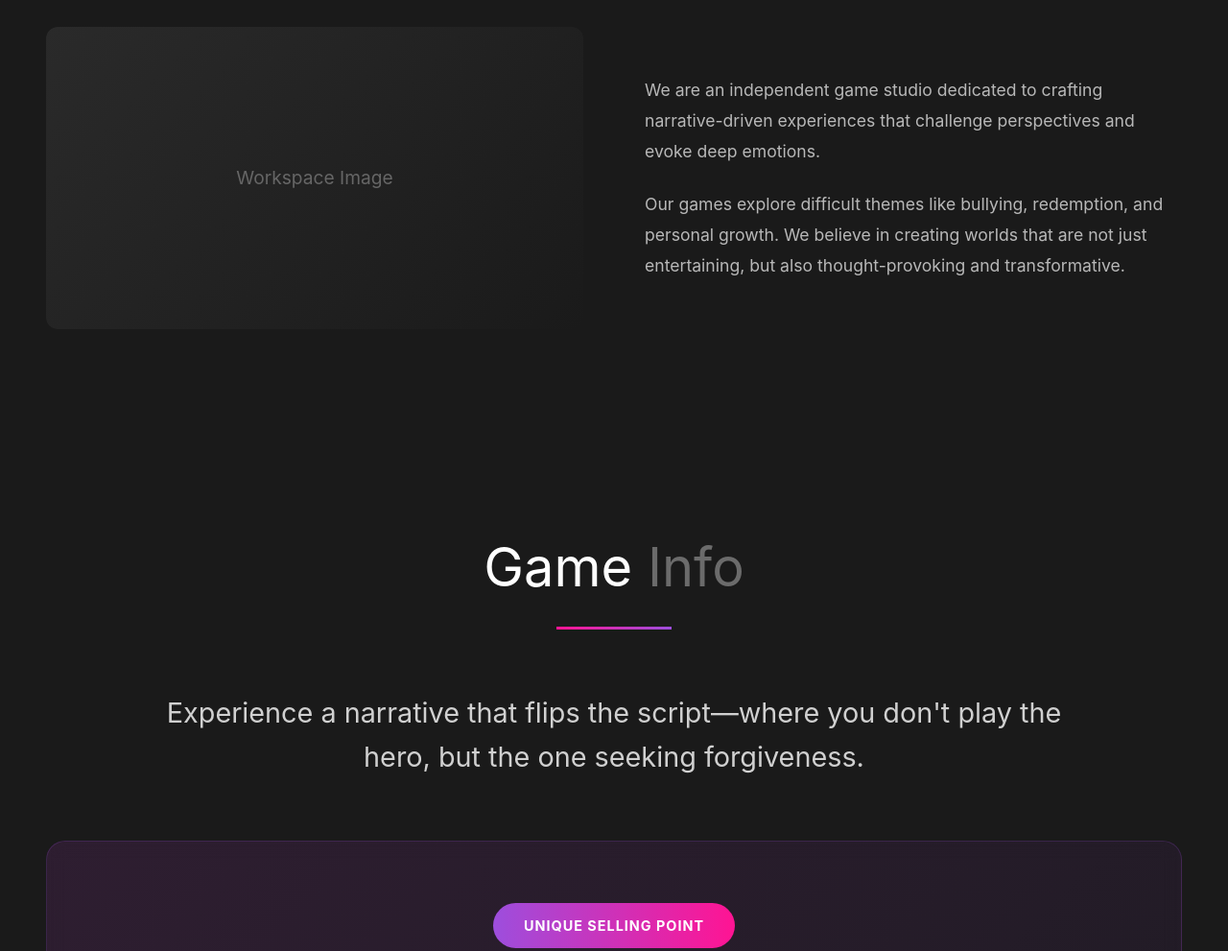
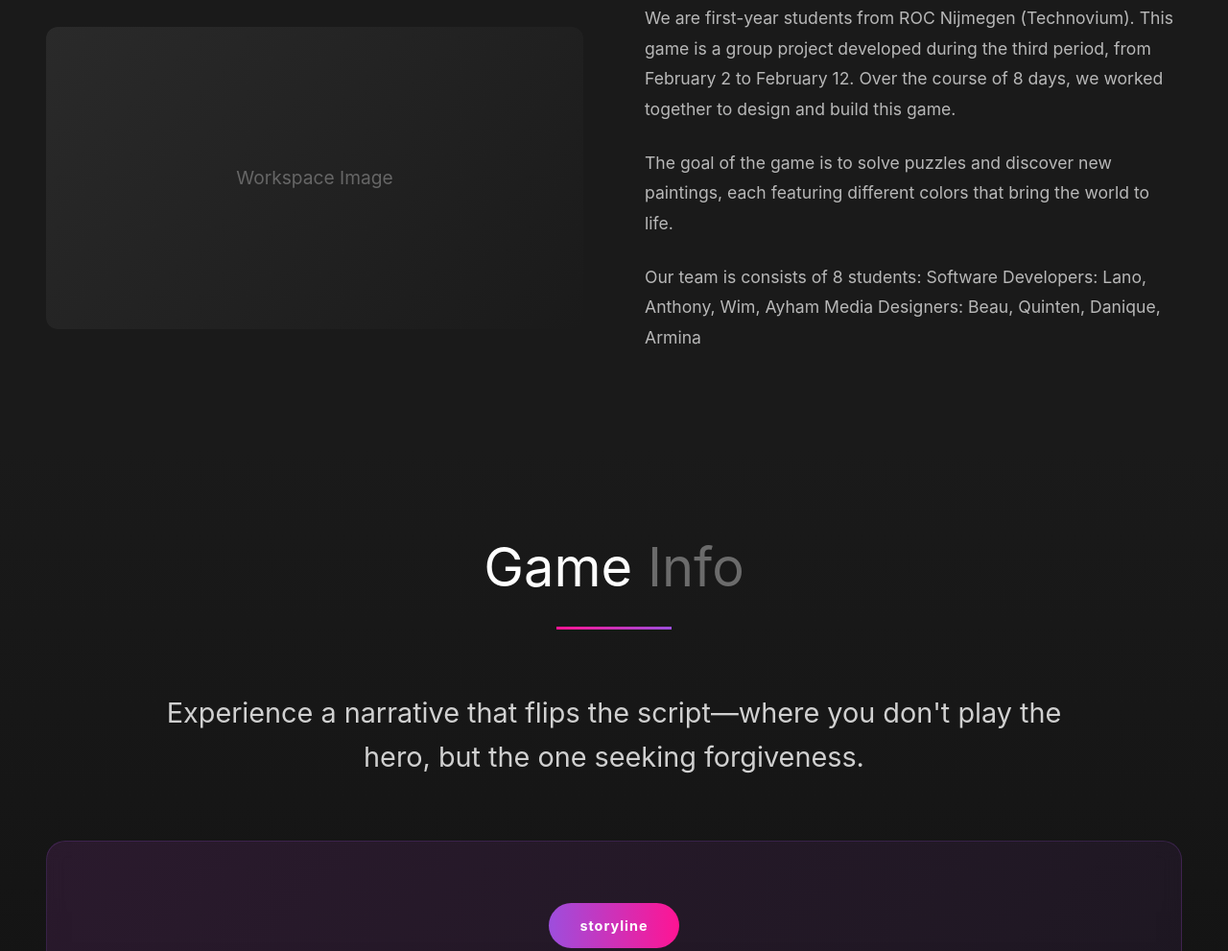
Before and after one commit to Mitsubi842007/websiteGameJam, a plain HTML site: page index.html in a window 1280 px wide. Shown: the part 1126-2117 px from the top of the page at 96% size. Drawn offline with Linux system fonts and the light colour scheme.

Commit message:
fixed sections

```diff
--- a/index.html
+++ b/index.html
@@ -77,19 +77,25 @@
 
                 <div class="description">
                     <p>
-                        We are an independent game studio dedicated to crafting narrative-driven experiences that
-                        challenge perspectives and evoke deep emotions.
+                        We are first-year students from ROC Nijmegen (Technovium). This game is a group project
+                        developed during the third period, from February 2 to February 12. Over the course of 8 days, we
+                        worked together to design and build this game.
                     </p>
                     <p>
-                        Our games explore difficult themes like bullying, redemption, and personal growth. We believe in
-                        creating worlds that are not just entertaining, but also thought-provoking and transformative.
+                        The goal of the game is to solve puzzles and discover new paintings, each featuring different
+                        colors that bring the world to life.
+                    </p>
+                    <p>
+                        Our team is consists of 8 students:
+                        Software Developers: Lano, Anthony, Wim, Ayham
+                        Media Designers: Beau, Quinten, Danique, Armina
                     </p>
                 </div>
             </div>
         </section>
 
         <!-- GAME INFO SECTION -->
-        <section id="about" class="about-section">
+        <section id="game-info" class="about-section">
             <h1 class="main-title">
                 Game <span class="title-gray">Info</span>
             </h1>
@@ -101,7 +107,7 @@
             </div>
 
             <div class="game-details-box">
-                <div class="usp-badge">UNIQUE SELLING POINT</div>
+                <div class="usp-badge">storyline</div>
 
                 <h1 class="game-title">Play as the Bully, Not the Victim</h1>
 
```
